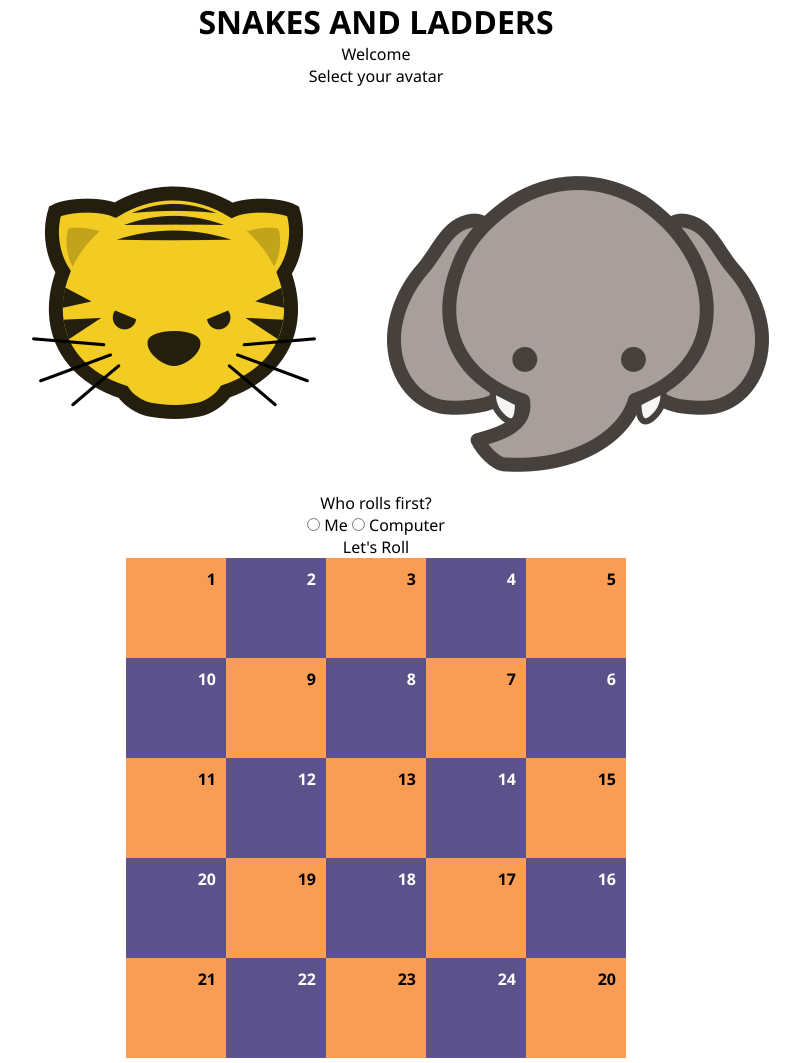
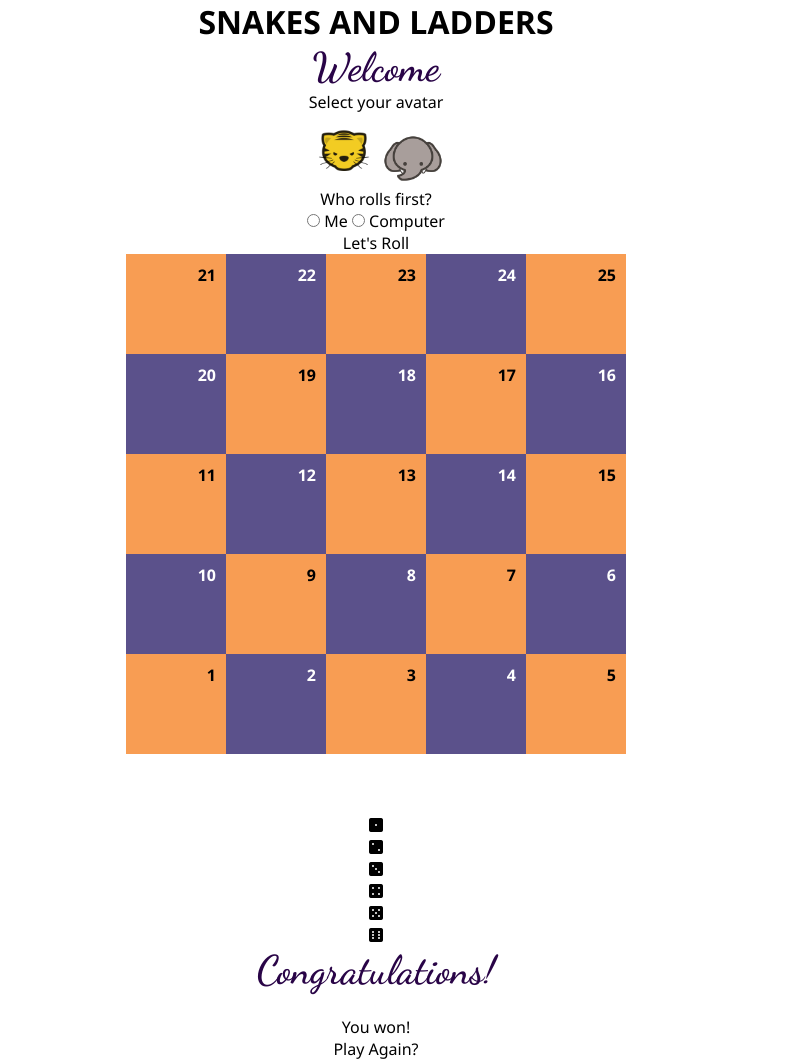
Before and after one commit to happikaur/snakes-and-ladders, a plain HTML site: page index.html in a window 1280 px wide. Shown: the top 1063 px of the page, without its empty margins (264-1064 px from the left). Drawn offline with Linux system fonts and the light colour scheme.

Commit message:
Added images and css styling.

```diff
--- a/app.js
+++ b/app.js
@@ -1,4 +1,5 @@
-const boxes = document.querySelectorAll('.box')
+const boxes = document.querySelectorAll('.box');
+const store = {};
 
 
 // Boxes number need to flow and not break
--- a/index.html
+++ b/index.html
@@ -13,7 +13,7 @@
   <h1>SNAKES AND LADDERS</h1>
 
   <div class="welcome-message">
-    <p class="welcome">Welcome</p>
+    <p class="welcome font-dancing">Welcome</p>
     <p class="instructions">Select your avatar</p>
     <div class="choose-avatar">
       <label>
@@ -42,79 +42,79 @@
 
   <div class="board">
     <div class="boxes">
-      <div class="box one">
+      <div class="box one" id="21">
         <span class="number">21</span>
       </div>
-      <div class="box two">
+      <div class="box two" id="22">
         <span class="number">22</span>
       </div>
-      <div class="box one">
+      <div class="box one" id="23">
         <span class="number">23</span>
       </div>
-      <div class="box two">
+      <div class="box two" id="24">
         <span class="number">24</span>
       </div>
-      <div class="box one">
+      <div class="box one" id="25">
+        <span class="number">25</span>
+      </div>
+      <div class="box two" id="20">
         <span class="number">20</span>
       </div>
-      <div class="box two">
-        <span class="number">20</span>
-      </div>
-      <div class="box one">
+      <div class="box one" id="19">
         <span class="number">19</span>
       </div>
-      <div class="box two">
+      <div class="box two" id="18">
         <span class="number">18</span>
       </div>
-      <div class="box one">
+      <div class="box one" id="17">
         <span class="number">17</span>
       </div>
-      <div class="box two">
+      <div class="box two" id="16">
         <span class="number">16</span>
       </div>
-      <div class="box one">
+      <div class="box one" id="11">
         <span class="number">11</span>
       </div>
-      <div class="box two">
+      <div class="box two" id="12">
         <span class="number">12</span>
       </div>
-      <div class="box one">
+      <div class="box one" id="13">
         <span class="number">13</span>
       </div>
-      <div class="box two">
+      <div class="box two" id="14">
         <span class="number">14</span>
       </div>
-      <div class="box one">
+      <div class="box one" id="15">
         <span class="number">15</span>
       </div>
-      <div class="box two">
+      <div class="box two" id="10">
         <span class="number">10</span>
       </div>
-      <div class="box one">
+      <div class="box one" id="9">
         <span class="number">9</span>
       </div>
-      <div class="box two">
+      <div class="box two" id="8">
         <span class="number">8</span>
       </div>
-      <div class="box one">
+      <div class="box one" id="7">
         <span class="number">7</span>
       </div>
-      <div class="box two">
+      <div class="box two" id="6">
         <span class="number">6</span>
       </div>
-      <div class="box one">
+      <div class="box one" id="1">
         <span class="number">1</span>
       </div>
-      <div class="box two">
+      <div class="box two" id="2">
         <span class="number">2</span>
       </div>
-      <div class="box one">
+      <div class="box one" id="3">
         <span class="number">3</span>
       </div>
-      <div class="box two">
+      <div class="box two" id="4">
         <span class="number">4</span>
       </div>
-      <div class="box one">
+      <div class="box one" id="5">
         <span class="number">5</span>
       </div>
     </div>
@@ -136,5 +136,14 @@
     <div><i class="fas fa-dice-five"></i></div>
     <div><i class="fas fa-dice-six"></i></div>
   </div>
+
+  <div class="who-won">
+    <p class="greetings font-dancing">Congratulations!</p>
+    <img src="" class="which-avatar-won">
+    <p class="won-or-lose">You won!</p>
+    <div class="go">
+      <a class="play-again">Play Again?</a>
+    </div>
+  </div>
 </body>
 </html>
--- a/main.scss
+++ b/main.scss
@@ -3,3 +3,5 @@
 @import './scss/layout/layout';
 @import './scss/components/players';
 @import './scss/components/dice';
+@import './scss/components/welcome-message';
+@import './scss/abstracts/global-classes';
--- /dev/null
+++ b/scss/abstracts/_global-classes.scss
@@ -0,0 +1,8 @@
+@import url('https://fonts.googleapis.com/css2?family=Dancing+Script:wght@600&display=swap');
+
+.font-dancing {
+  font-size: 40px;
+  font-weight: bold;
+  color: $welcome;
+  font-family: "Dancing Script";
+}
--- a/scss/abstracts/_variables.scss
+++ b/scss/abstracts/_variables.scss
@@ -1,5 +1,9 @@
+@import url('https://fonts.googleapis.com/css2?family=Roboto:wght@300&display=swap');
+
+
 $background: forestgreen;
 $box1: rgb(248, 157, 83);
 $box2:rgb(91, 81, 139);
 $white: #fff;
 $black: #111;
+$welcome: rgb(41, 4, 71);
--- a/scss/components/_board.scss
+++ b/scss/components/_board.scss
@@ -5,6 +5,7 @@
 
 .board {
   position: relative;
+
 
   // @media screen and (max-width: 300px) {
   //   display: none;
@@ -14,7 +15,8 @@
     width: 500px;
     height: 500px;
     margin: 0 auto;
-
+    display: flex;
+    flex-wrap: wrap;
 
     .box {
       width: 100px;
--- /dev/null
+++ b/scss/components/_welcome-message.scss
@@ -0,0 +1,17 @@
+@import '../abstracts/variables';
+
+.welcome-message {
+  .welcome {
+
+  }
+
+  .one{
+    width: 70px;
+    height:70px;
+  }
+
+  .two {
+      width: 60px;
+      height: 60px;
+  }
+}
```
Also changed, not shown: images/ladder1.png (added), images/ladder2.png (added), images/snake1.png (added), images/snake2.png (added), images/snake3.png (added), main.css, scss/abstracts/_variables.css (added), scss/components/_board.css, scss/components/_welcome-message.css (added).
